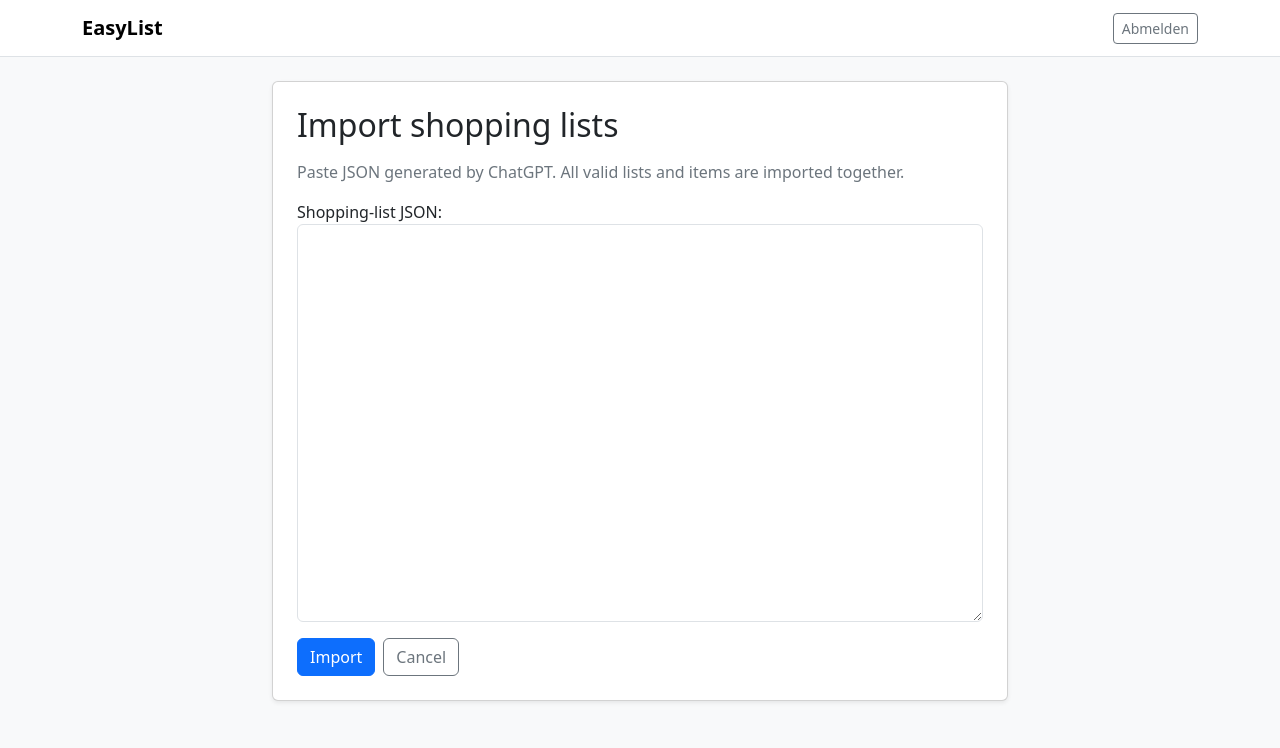
After one commit to diefenbach/easy-kitchen, a Django app: page /lists/import/ in a window 1280 px wide. The commit adds this page. Shown: the top 748 px of the page. Run offline with Django 5.2, Linux system fonts and the light colour scheme; the visitor is signed in with stand-in values (Sample User, id 1).

Commit message:
Add shopping list JSON import
Co-authored-by: Cursor <cursoragent@cursor.com>

```diff
--- a/src/shopping/api/views.py
+++ b/src/shopping/api/views.py
@@ -1,10 +1,9 @@
-from django.db import transaction
 from django.utils.translation import gettext as _
 from rest_framework import status, viewsets
 from rest_framework.decorators import action
 from rest_framework.response import Response
 from shopping.models import ShoppingList
-from shopping.services import reorder_items
+from shopping.services import import_shopping_lists, reorder_items
 from .serializers import ShoppingItemSerializer, ShoppingListSerializer
 
 
@@ -35,6 +34,5 @@ class ShoppingListViewSet(viewsets.ModelViewSet):
             )
         serializer = self.get_serializer(data=records, many=True)
         serializer.is_valid(raise_exception=True)
-        with transaction.atomic():
-            lists = serializer.save()
+        lists = import_shopping_lists(request.user, serializer.validated_data)
         return Response(self.get_serializer(lists, many=True).data, status=status.HTTP_201_CREATED)
--- a/src/shopping/forms.py
+++ b/src/shopping/forms.py
@@ -1,4 +1,10 @@
+import json
+
 from django import forms
+from django.utils.translation import gettext_lazy as _
+from rest_framework.exceptions import ValidationError as DRFValidationError
+
+from .api.serializers import ShoppingListSerializer
 from .models import ShoppingItem, ShoppingList
 
 
@@ -14,3 +20,27 @@ class ShoppingItemForm(forms.ModelForm):
     class Meta:
         model = ShoppingItem
         fields = ("name", "quantity")
+
+
+class ShoppingListImportForm(forms.Form):
+    json_data = forms.CharField(
+        label=_("Shopping-list JSON"),
+        widget=forms.Textarea(attrs={"class": "form-control font-monospace", "rows": 16}),
+    )
+
+    def clean_json_data(self):
+        try:
+            payload = json.loads(self.cleaned_data["json_data"])
+        except json.JSONDecodeError as error:
+            raise forms.ValidationError(_("Enter valid JSON.")) from error
+
+        records = payload.get("lists") if isinstance(payload, dict) else payload
+        if not isinstance(records, list):
+            raise forms.ValidationError(_("Expected a list or an object with a 'lists' array."))
+
+        serializer = ShoppingListSerializer(data=records, many=True)
+        try:
+            serializer.is_valid(raise_exception=True)
+        except DRFValidationError as error:
+            raise forms.ValidationError(_("The JSON does not match the EasyList format.")) from error
+        return serializer.validated_data
--- a/src/shopping/templates/shopping/base.html
+++ b/src/shopping/templates/shopping/base.html
@@ -25,7 +25,17 @@
       {% endif %}
     </div>
   </nav>
-  <main class="container pb-5">{% block content %}{% endblock %}</main>
+  <main class="container pb-5">
+    {% if messages %}
+      {% for message in messages %}
+        <div class="alert alert-{{ message.tags|default:'info' }} alert-dismissible fade show" role="alert">
+          {{ message }}
+          <button type="button" class="btn-close" data-bs-dismiss="alert" aria-label="{% translate 'Close' %}"></button>
+        </div>
+      {% endfor %}
+    {% endif %}
+    {% block content %}{% endblock %}
+  </main>
   <script src="https://cdn.jsdelivr.net/npm/bootstrap@5.3.3/dist/js/bootstrap.bundle.min.js"></script>
   <script>
     document.body.addEventListener("htmx:configRequest", (event) => {
--- /dev/null
+++ b/src/shopping/templates/shopping/import.html
@@ -0,0 +1,29 @@
+{% extends "shopping/base.html" %}
+{% load i18n %}
+{% block title %}{% translate "Import shopping lists" %} · EasyList{% endblock %}
+{% block content %}
+<div class="row justify-content-center">
+  <div class="col-lg-8">
+    <div class="card shadow-sm">
+      <div class="card-body p-4">
+        <h1 class="h2 mb-3">{% translate "Import shopping lists" %}</h1>
+        <p class="text-secondary">{% translate "Paste JSON generated by ChatGPT. All valid lists and items are imported together." %}</p>
+        <form method="post" novalidate>
+          {% csrf_token %}
+          <div class="mb-3">
+            {{ form.json_data.label_tag }}
+            {{ form.json_data }}
+            {% for error in form.json_data.errors %}
+              <div class="invalid-feedback d-block">{{ error }}</div>
+            {% endfor %}
+          </div>
+          <div class="d-flex gap-2">
+            <button class="btn btn-primary">{% translate "Import" %}</button>
+            <a href="{% url 'shopping:list' %}" class="btn btn-outline-secondary">{% translate "Cancel" %}</a>
+          </div>
+        </form>
+      </div>
+    </div>
+  </div>
+</div>
+{% endblock %}
--- a/src/shopping/templates/shopping/list.html
+++ b/src/shopping/templates/shopping/list.html
@@ -4,7 +4,10 @@
 {% block content %}
 <div class="d-flex justify-content-between align-items-center mb-4">
   <h1 class="h2 mb-0">{% translate "My lists" %}</h1>
-  <a href="{% url 'shopping:create' %}" class="btn btn-primary">{% translate "New list" %}</a>
+  <div class="d-flex gap-2">
+    <a href="{% url 'shopping:import-json' %}" class="btn btn-outline-secondary">{% translate "Import JSON" %}</a>
+    <a href="{% url 'shopping:create' %}" class="btn btn-primary">{% translate "New list" %}</a>
+  </div>
 </div>
 {% if shopping_lists %}
   <div class="row g-3">
--- a/src/shopping/urls.py
+++ b/src/shopping/urls.py
@@ -5,6 +5,7 @@ app_name = "shopping"
 urlpatterns = [
     path("", views.ShoppingListListView.as_view(), name="list"),
     path("lists/new/", views.ShoppingListCreateView.as_view(), name="create"),
+    path("lists/import/", views.ShoppingListImportView.as_view(), name="import-json"),
     path("lists/<int:pk>/", views.ShoppingListDetailView.as_view(), name="detail"),
     path("lists/<int:pk>/edit/", views.ShoppingListUpdateView.as_view(), name="update"),
     path("lists/<int:pk>/delete/", views.ShoppingListDeleteView.as_view(), name="delete"),
--- a/src/shopping/views.py
+++ b/src/shopping/views.py
@@ -1,18 +1,19 @@
 import json
 
+from django.contrib import messages
 from django.contrib.auth.mixins import LoginRequiredMixin
 from django.db.models import Prefetch
 from django.http import HttpResponseBadRequest, HttpResponseRedirect
 from django.shortcuts import get_object_or_404, redirect, render
 from django.urls import reverse
 from django.utils import timezone
-from django.utils.translation import gettext as _
+from django.utils.translation import gettext as _, ngettext
 from django.views import View
 from django.views.generic import CreateView, DeleteView, DetailView, ListView, UpdateView
 
-from .forms import ShoppingItemForm, ShoppingListForm
+from .forms import ShoppingItemForm, ShoppingListForm, ShoppingListImportForm
 from .models import ShoppingItem, ShoppingList
-from .services import create_item, reorder_items
+from .services import create_item, import_shopping_lists, reorder_items
 
 
 class UserListMixin(LoginRequiredMixin):
@@ -56,6 +57,29 @@ class ShoppingListCreateView(LoginRequiredMixin, CreateView):
         context = super().get_context_data(**kwargs)
         context["cancel_url"] = reverse("shopping:list")
         return context
+
+
+class ShoppingListImportView(LoginRequiredMixin, View):
+    template_name = "shopping/import.html"
+
+    def get(self, request):
+        return render(request, self.template_name, {"form": ShoppingListImportForm()})
+
+    def post(self, request):
+        form = ShoppingListImportForm(request.POST)
+        if not form.is_valid():
+            return render(request, self.template_name, {"form": form})
+
+        imported_lists = import_shopping_lists(request.user, form.cleaned_data["json_data"])
+        messages.success(
+            request,
+            ngettext(
+                "Imported %(count)d shopping list.",
+                "Imported %(count)d shopping lists.",
+                len(imported_lists),
+            ) % {"count": len(imported_lists)},
+        )
+        return redirect("shopping:list")
 
 
 class ShoppingListUpdateView(UserListMixin, UpdateView):
```
Also changed, not shown: e2e/test_shopping_flow.py (+20 -0 lines), src/shopping/api/serializers.py (+2 -6 lines), src/shopping/services.py (+13 -0 lines), src/shopping/tests/test_i18n.py (+14 -0 lines), src/shopping/tests/test_views.py (+34 -0 lines), src/locale/de/LC_MESSAGES/django.po, 1 other file.
